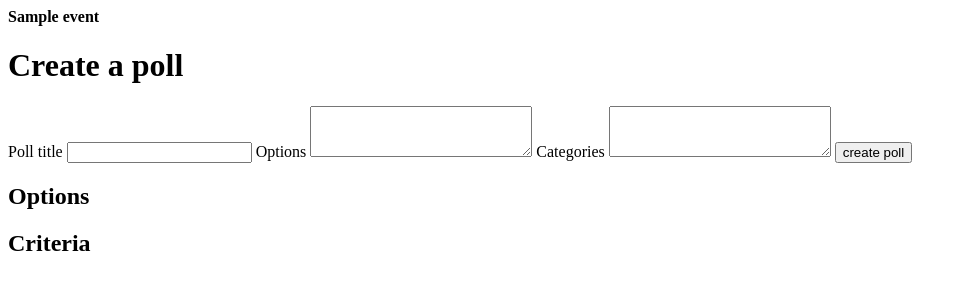
After one commit to lovedaybrooke/ratchit, a Django app: template ratchit/templates/create-poll.html in a window 1280 px wide. The commit adds this page. Shown: the top 300 px of the page, without its empty margins (0-967 px from the left). Run offline with Django 3.2, Linux system fonts and the light colour scheme; the template is opened without the code that fills it: values that come from a table or form of the project are taken from there, others are empty; tables that the repository leaves empty hold one stand-in row (values such as "Sample post"); parts of the project's set-up code (start-up, migrations or seed data) failed here and were passed over.

Commit message:
Adding polls.

```diff
--- a/ratchit/models.py
+++ b/ratchit/models.py
@@ -6,25 +6,44 @@ class Event(models.Model):
 
 class Poll(models.Model):
 	event = models.ForeignKey('Event', related_name='polls')
-	title = models.CharField(max_length=500)
-	poll_type = models.CharField(max_length=500)
+	title = models.CharField(max_length=500, unique=True)
 
-class Idea(models.Model):
-	poll = models.ForeignKey('Poll', related_name='ideas')
-	ordering = models.IntegerField()
-	title = models.CharField(max_length=500)
+	@classmethod
+	def unique_title(cls, title):
+		if Poll.objects.filter(title=title):
+			return False
+		else:
+			return True
+
+class Option(models.Model):
+	poll = models.ForeignKey('Poll', related_name='options')
+	title = models.CharField(max_length=500, unique=True)
+
+	@classmethod
+	def unique_title(cls, poll, title):
+		if Option.objects.filter(title=title).filter(poll=poll):
+			return False
+		else:
+			return True
 
 class Category(models.Model):
 	poll = models.ForeignKey('Poll', related_name='categories')
 	title = models.CharField(max_length=500)
 	best_possible_rating = models.IntegerField(default=3)
 
+	@classmethod
+	def unique_title(cls, poll, title):
+		if Category.objects.filter(title=title).filter(poll=poll):
+			return False
+		else:
+			return True
+
 class Rater(models.Model):
 	id_hash = models.CharField(max_length=32)
 
 class Rating(models.Model):
 	poll = models.ForeignKey('Poll', related_name='ratings')
-	idea = models.ForeignKey('Idea', related_name='ratings')
+	option = models.ForeignKey('Option', related_name='ratings')
 	category = models.ForeignKey('Category', related_name='ratings')
 	rater = models.ForeignKey('Rater', related_name='ratings')
 	rating = models.IntegerField()
--- /dev/null
+++ b/ratchit/templates/create-poll.html
@@ -0,0 +1,23 @@
+{% extends "basic-layout.html" %}
+{% block maincontent %}
+    <h4>{{ event.title }}</h4>
+    <h1>Create a poll</h1>
+
+    {% if error %}<p>{{ error }}</p>{% endif %}
+
+    <form action="/event/{{ event.pk }}/create-poll" method="post">{% csrf_token %}
+        <input type="text" name="event-id" value="{{ event.pk }}" hidden/>
+        <label for="poll-title">Poll title</label>
+        <input type="text" name="poll-title" id="poll-title" required/>
+        <label for="poll-options">Options</label>
+        <textarea cols="25" rows="3" name="poll-options" id="poll-options"></textarea>
+        <label for="poll-categories">Categories</label>
+        <textarea cols="25" rows="3" name="poll-categories" id="poll-categories"></textarea>
+        <input type="submit" value="create poll"/>
+
+    <h2>Options</h2>
+
+    <h2>Criteria</h2>
+
+
+{% endblock %}
--- a/ratchit/urls.py
+++ b/ratchit/urls.py
@@ -23,5 +23,6 @@ urlpatterns = [
     url(r'^admin/', include(admin.site.urls)),
     url(r'^$', views.list_events),
     url(r'^create-event',  csrf_exempt(views.create_event)),
-    url(r'^event/(?P<event_id>[0-9]+)/$',  views.manage_event, name='event')
+    # url(r'^event/(?P<event_id>[0-9]+)/$',  views.manage_event, name='event'),
+    url(r'^event/(?P<event_id>[0-9]+)/create-poll$',  csrf_exempt(views.create_poll)),
 ]
```
Also changed, not shown: ratchit/templates/event.html (+11 -1 lines), ratchit/views.py (+43 -3 lines).
